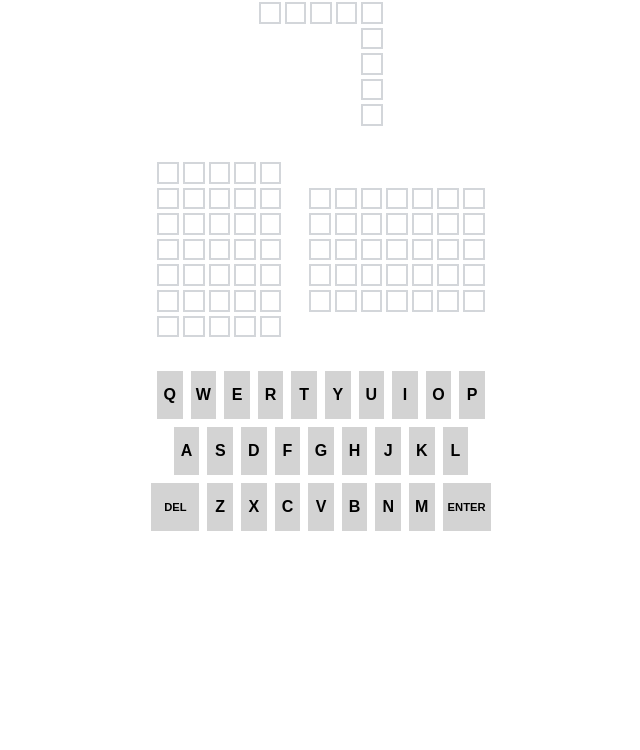
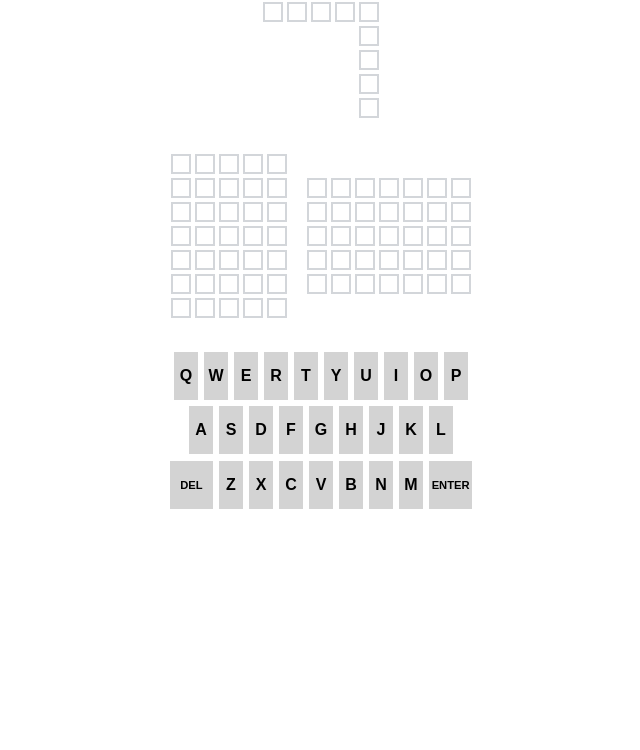
Before and after one commit to cody-talmadge/cross-wordle, a website with bundled scripts: page index.html in a window 1280 px wide. Shown: the part 50-800 px from the top of the page, without its empty margins (319-959 px from the left). Built offline with nearby package versions, Linux system fonts and the light colour scheme.

Commit message:
Changed width to support smaller devices

```diff
--- a/style.css
+++ b/style.css
@@ -26,8 +26,8 @@ h1 {
     margin: 2px;
     font-size: 0.8rem;
     font-weight: 700;
-    height: 1.1rem;
-    width: 1.1rem;
+    height: 1rem;
+    width: 1rem;
     display: flex;
     justify-content: center;
     align-items: center;
@@ -59,12 +59,12 @@ h1 {
 }
 
 .game-board {
-    margin-left: 0.75rem;
-    margin-right: 0.75rem;
+    margin-left: 0.5rem;
+    margin-right: 0.5rem;
 }
 
 #keyboard {
-    margin: 0.2rem 0;
+    margin: 0.15rem 0;
     display: flex;
     flex-direction: column;
     align-items: center;
@@ -75,16 +75,16 @@ h1 {
 }
 
 .second-row {
-    margin: 0.5rem 0;
+    margin: 0.4rem 0;
 }
 
 .keyboard-button {
     font-family: sans-serif;
     font-size: 1rem;
     font-weight: 700;
-    padding: 0.2rem;
-    margin: 0 2px;
-    width: 1.6rem;
+    padding: 0.15rem;
+    margin: 0 1px;
+    width: 1.5rem;
     height: 3rem;
     border: none;
     cursor: pointer;
@@ -95,7 +95,7 @@ h1 {
 }
 
 .keyboard-button-long {
-    width: 3rem;
+    width: 2.7rem;
     font-size: 0.7rem;
 }
 
```
